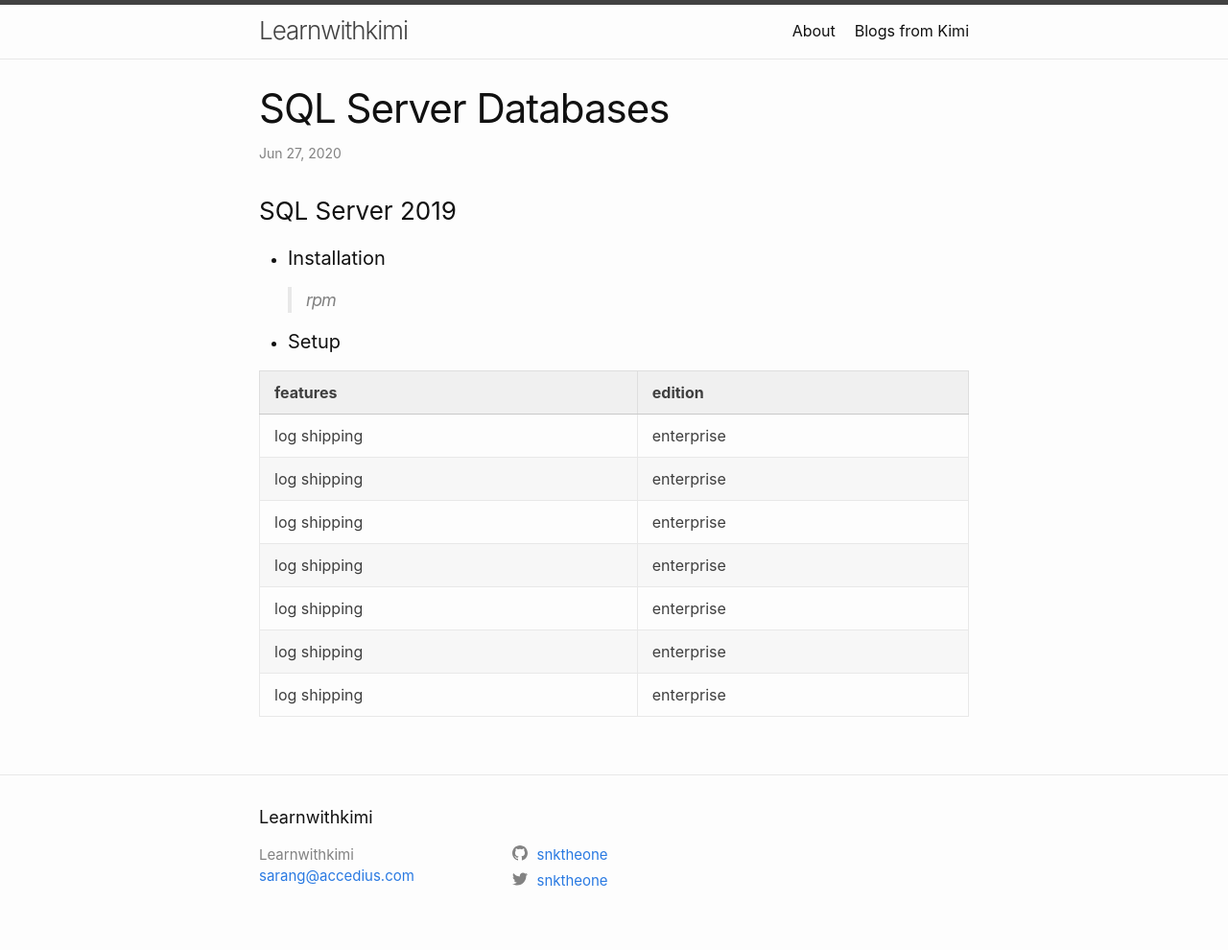
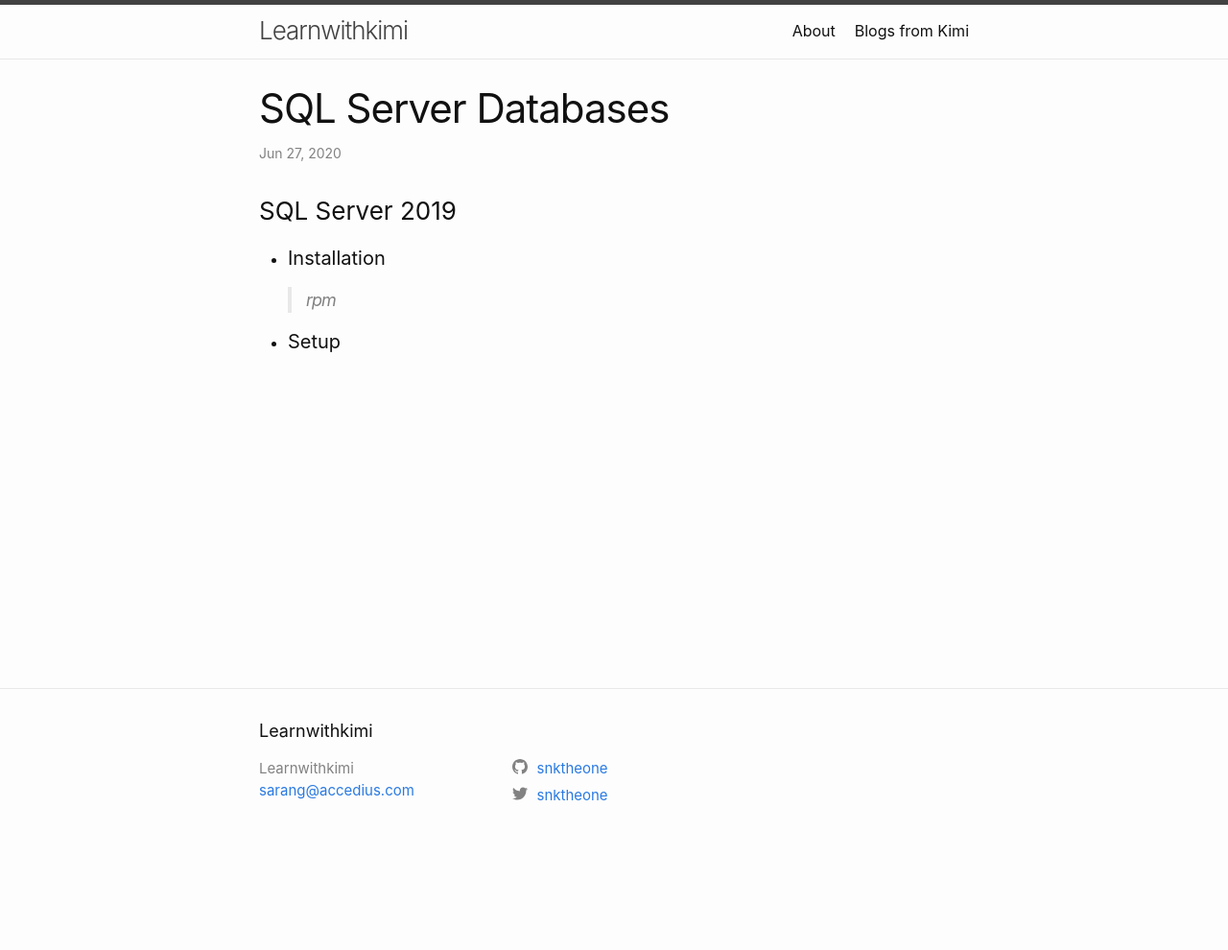
Before and after one commit to Snktheone/learnwithkimi.github.io, a Jekyll site: the page built from _posts/2020-06-27-databases.markdown, in a window 1280 px wide. Shown: the whole page at 96% size. Built offline with Jekyll 4.4.1, drawn with Linux system fonts in a browser that asks for light colours; after the commit the page ends 900 px from its top, so only the background shows below that.

```diff
--- a/_posts/2020-06-27-databases.markdown
+++ b/_posts/2020-06-27-databases.markdown
@@ -9,14 +9,3 @@ date:   2020-06-27 10:41:39 +0100
 * #### Installation
 > rpm
 * #### Setup
-
-
-features | edition
------- | -----
-log shipping | enterprise
-log shipping | enterprise
-log shipping | enterprise
-log shipping | enterprise
-log shipping | enterprise
-log shipping | enterprise
-log shipping | enterprise
--- /dev/null
+++ b/_posts/2020-06-27-java.markdown
@@ -0,0 +1,5 @@
+---
+layout: Blogs
+title:  "Java"
+date:   2020-06-27 10:41:39 +0100
+---
```
